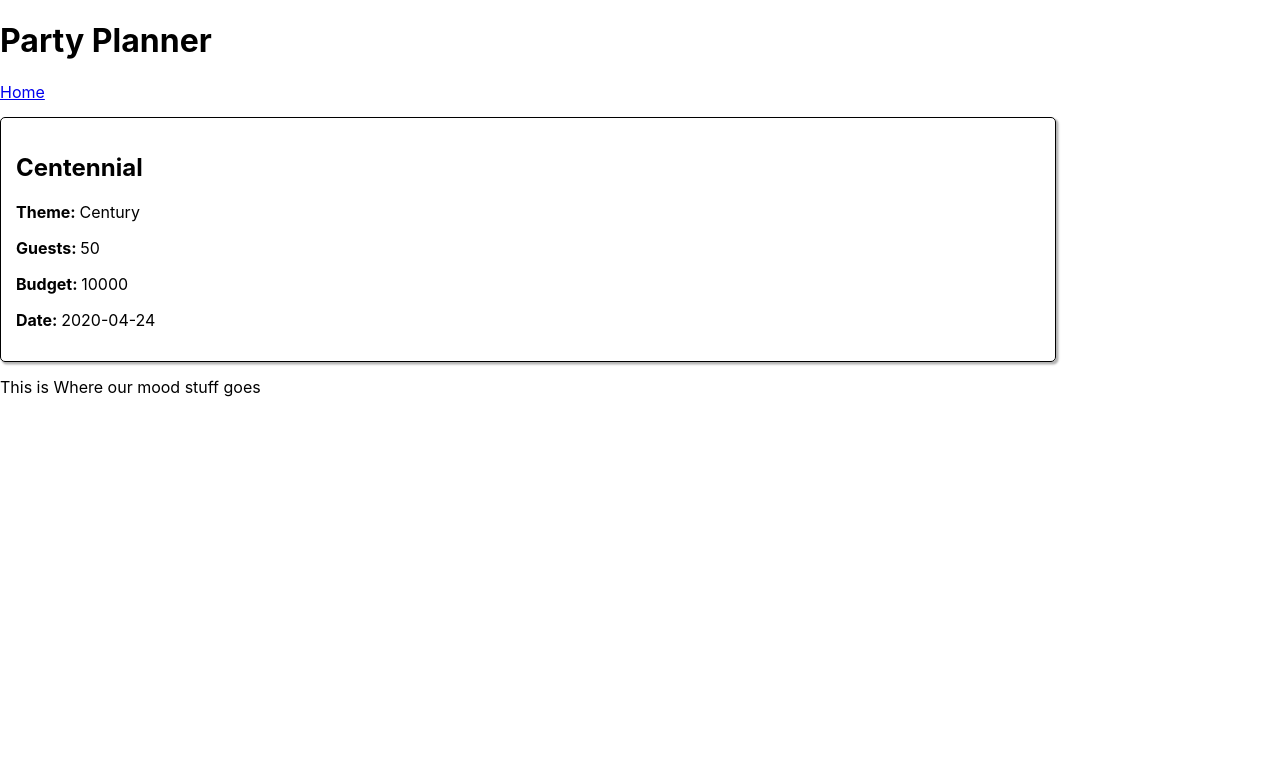
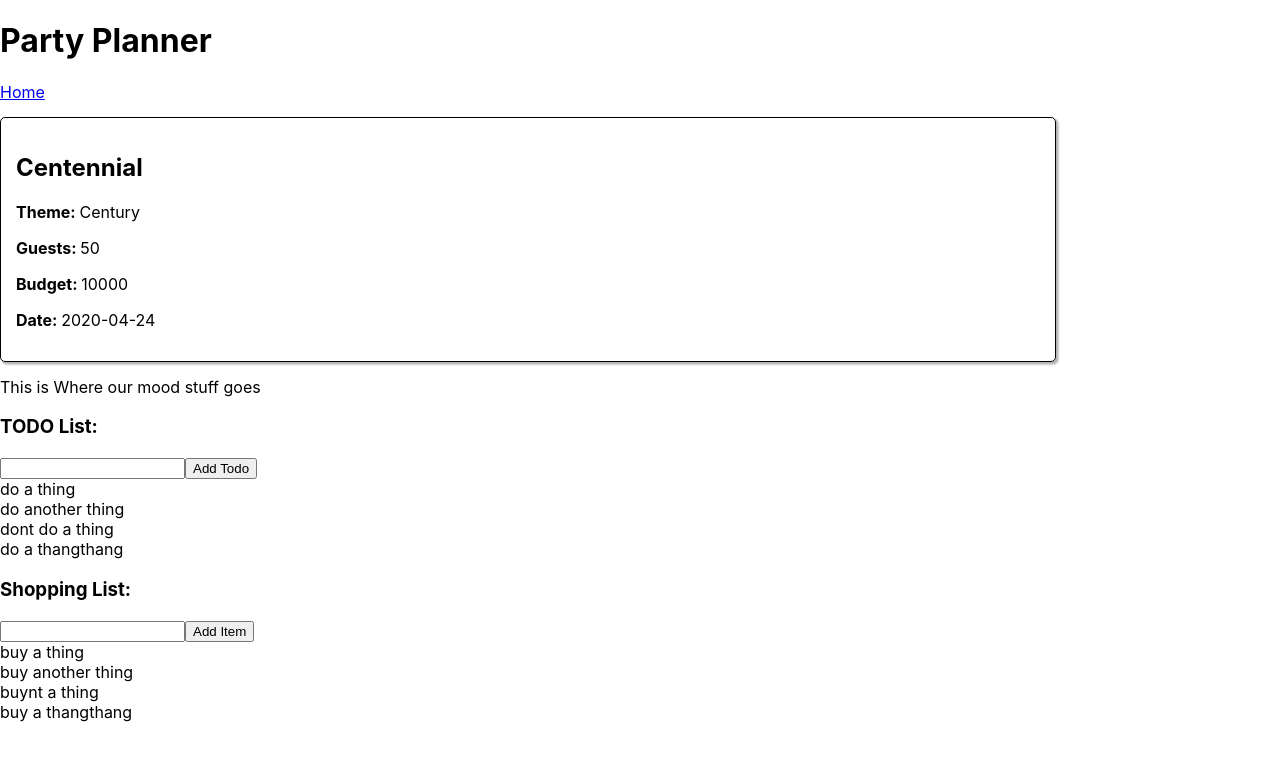
Before and after one commit to partyplannerlambda/ppl-frontend, a React (Create React App) app: page /parties/1 in a window 1280 px wide. Shown: the top 760 px of the page. Built offline with nearby package versions, Linux system fonts and the light colour scheme.

Commit message:
framed out todo and shopping list, showing items, added forms

```diff
--- a/src/components/ShoppingList.js
+++ b/src/components/ShoppingList.js
@@ -0,0 +1,28 @@
+import React, {useState, useEffect} from 'react';
+
+import {shopping} from '../dummy-data.js'
+
+export default function(props){
+    const [shoppingInput, setShoppingInput] = useState("")
+
+    const handleShoppingInput = event => {
+        setShoppingInput(event.target.value)
+    }
+
+    const handleSubmit = event => {
+        event.preventDefault()
+        console.log(shoppingInput)
+    }
+
+    return (
+        <div>
+            <h3>Shopping List:</h3>
+            <form onSubmit={handleSubmit}>
+                <input type="text" name="shoppingInput" value={shoppingInput} onChange={handleShoppingInput}/>
+                <button type="submit">Add Item</button>
+            </form>
+            {shopping ? shopping.map(item => <div>{item.text}</div>) : <p>Add an item to your list!</p>}
+
+        </div>
+    )
+}
--- a/src/components/TodoList.js
+++ b/src/components/TodoList.js
@@ -0,0 +1,28 @@
+import React, {useState, useEffect} from 'react';
+
+import {todos} from '../dummy-data.js'
+
+export default function(props){
+    const [todoInput, setTodoInput] = useState("")
+
+    const handleTodoInput = event => {
+        setTodoInput(event.target.value)
+    }
+
+    const handleSubmit = event => {
+        event.preventDefault()
+        console.log(todoInput)
+    }
+
+    return (
+        <div>
+            <h3>TODO List:</h3>
+            <form onSubmit={handleSubmit}>
+                <input type="text" name="todoInput" value={todoInput} onChange={handleTodoInput}/>
+                <button type="submit">Add Todo</button>
+            </form>
+            {todos ? todos.map(item => <div>{item.text}</div>) : <p>Add a ToDo!</p>}
+
+        </div>
+    )
+}
--- a/src/dummy-data.js
+++ b/src/dummy-data.js
@@ -24,3 +24,54 @@ export default [
     date: "2019-07-16"
   }
 ];
+
+
+export const todos = [
+  {
+    id: 1,
+    text: "do a thing",
+    completed: false
+  },
+  {
+    id: 2,
+    text: "do another thing",
+    completed: false
+  },
+  {
+    id: 3,
+    text: "dont do a thing",
+    completed: false
+  },
+  {
+    id: 4,
+    text: "do a thangthang",
+    completed: false
+  }
+];
+
+export const shopping = [
+  {
+    id: 1,
+    text: "buy a thing",
+    completed: false,
+    price: null
+  },
+  {
+    id: 2,
+    text: "buy another thing",
+    completed: false,
+    price: null
+  },
+  {
+    id: 3,
+    text: "buynt a thing",
+    completed: false,
+    price: null
+  },
+  {
+    id: 4,
+    text: "buy a thangthang",
+    completed: false,
+    price: null
+  }
+]
--- a/src/views/EventView.js
+++ b/src/views/EventView.js
@@ -5,6 +5,8 @@ import {connect} from 'react-redux';
 import Header from '../components/Header'
 import EventCard from '../components/EventCard'
 import EventMoodModal from '../components/EventMoodModal'
+import TodoList from '../components/TodoList'
+import ShoppingList from '../components/ShoppingList'
 
 import data from '../dummy-data';
 
@@ -12,13 +14,17 @@ export default function(props){
     const [event, setEvent] = useState(undefined);
 
     useEffect(()=>{
-        setEvent(data.find(event => event.id == props.match.params.id))
+        setEvent(data.find(event => event.id+"" === props.match.params.id+""))
     }, [])
 
     console.log(event)
     return (<>
         <Header />
         <EventCard mainPage event={event}/>
-        <EventMoodModal />
+        <EventMoodModal event={event}/>
+        <div className="listContainer">
+            <TodoList event={event} />
+            <ShoppingList event={event} />
+        </div>
     </>)
 }
```
Also changed, not shown: src/actions/shoppingActions.js (added), src/actions/todoActions.js (added), src/components/ShoppingItem.js (added), src/components/ShoppingItemConfirm.js (added), src/components/TodoItem.js (added).
